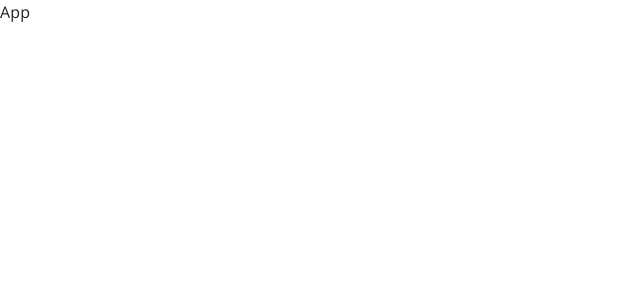
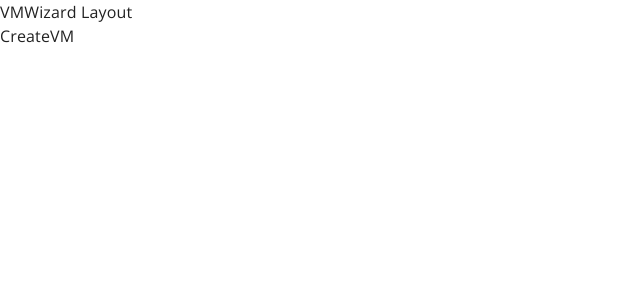
Before and after one commit to nodetempest/vm-manager, a React (Vite) app: page /create-vm in a window 1280 px wide. Shown: the top 300 px of the page, without its empty margins (0-640 px from the left). Built offline with nearby package versions, Linux system fonts and the light colour scheme.

Commit message:
add routing, pages, layouts templates

```diff
--- a/src/App.tsx
+++ b/src/App.tsx
@@ -1,5 +1,11 @@
-import React from "react";
+import { RouterProvider } from "react-router-dom";
+import { router } from "./router";
+import { Styles } from "./styles/Styles";
 
 export const App = () => {
-  return <div>App</div>;
+  return (
+    <Styles>
+      <RouterProvider router={router} />
+    </Styles>
+  );
 };
--- /dev/null
+++ b/src/layouts/VMWizard.tsx
@@ -0,0 +1,10 @@
+import React from "react";
+import { Outlet } from "react-router-dom";
+
+export const VMWizard = () => {
+  return (
+    <div>
+      VMWizard Layout <Outlet />{" "}
+    </div>
+  );
+};
--- a/src/main.tsx
+++ b/src/main.tsx
@@ -1,13 +1,10 @@
 import React from "react";
 import ReactDOM from "react-dom/client";
 
-import { Styles } from "./styles/Styles";
 import { App } from "./App";
 
 ReactDOM.createRoot(document.getElementById("root") as HTMLElement).render(
   <React.StrictMode>
-    <Styles>
-      <App />
-    </Styles>
+    <App />
   </React.StrictMode>
 );
--- /dev/null
+++ b/src/pages/CreateVM/CreateVM.tsx
@@ -0,0 +1,5 @@
+import React from "react";
+
+export const CreateVM = () => {
+  return <div>CreateVM</div>;
+};
--- /dev/null
+++ b/src/pages/CreateVM/index.ts
@@ -0,0 +1 @@
+export { CreateVM } from "./CreateVM";
--- /dev/null
+++ b/src/pages/CreateVM/steps/StepOne.tsx
@@ -0,0 +1,5 @@
+import React from "react";
+
+export const StepOne = () => {
+  return <div>StepOne</div>;
+};
--- /dev/null
+++ b/src/pages/CreateVM/steps/StepThree.tsx
@@ -0,0 +1,5 @@
+import React from "react";
+
+export const StepThree = () => {
+  return <div>StepThree</div>;
+};
--- /dev/null
+++ b/src/pages/CreateVM/steps/StepTwo.tsx
@@ -0,0 +1,5 @@
+import React from "react";
+
+export const StepTwo = () => {
+  return <div>StepTwo</div>;
+};
--- /dev/null
+++ b/src/pages/Home.tsx
@@ -0,0 +1,5 @@
+import React from "react";
+
+export const Home = () => {
+  return <div>Home</div>;
+};
--- /dev/null
+++ b/src/pages/ViewVMs.tsx
@@ -0,0 +1,5 @@
+import React from "react";
+
+export const ViewVMs = () => {
+  return <div>ViewVMs</div>;
+};
--- /dev/null
+++ b/src/router.tsx
@@ -0,0 +1,20 @@
+import { createBrowserRouter } from "react-router-dom";
+
+import { Home } from "./pages/Home";
+import { CreateVM } from "./pages/CreateVM";
+import { ViewVMs } from "./pages/ViewVMs";
+import { VMWizard } from "./layouts/VMWizard";
+
+export const router = createBrowserRouter([
+  {
+    path: "/",
+    element: <Home />,
+  },
+  {
+    element: <VMWizard />,
+    children: [
+      { path: "/create-vm", element: <CreateVM /> },
+      { path: "/view-vms", element: <ViewVMs /> },
+    ],
+  },
+]);
```
